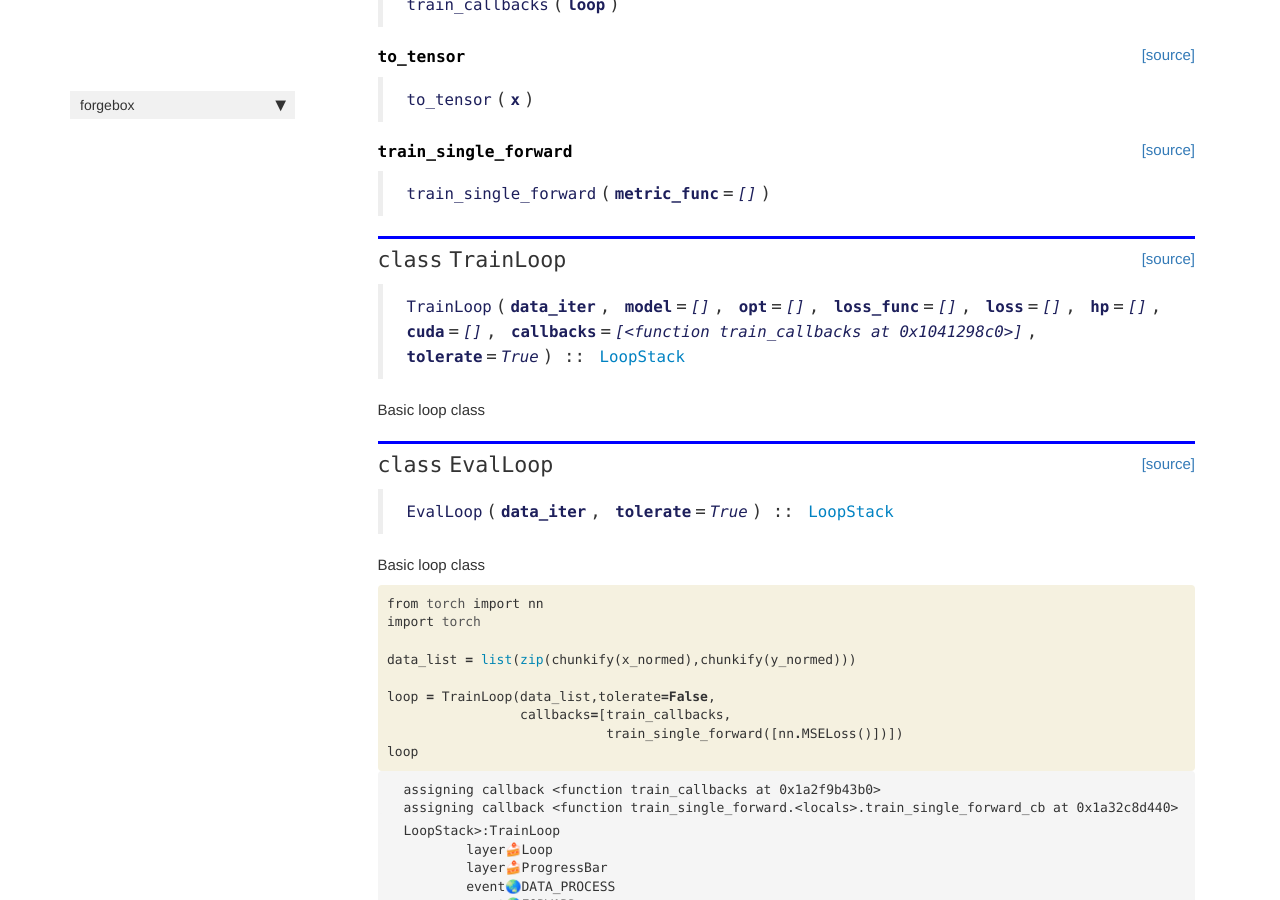
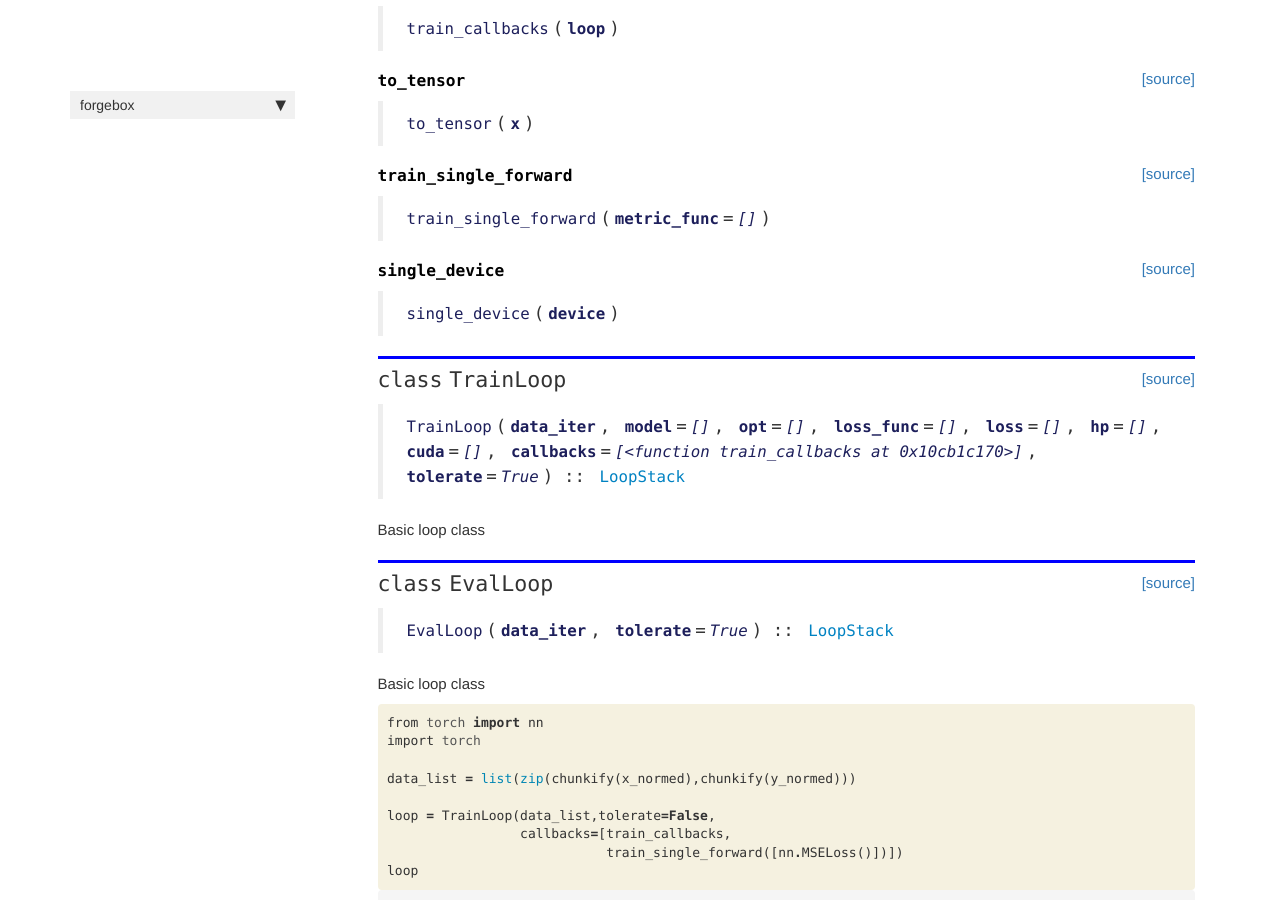
Before and after one commit to raynardj/forgebox, a Jekyll site: the page built from docs/loopstack.html, in a window 1280 px wide and 900 px high, scrolled down 2249 px. Built offline with Jekyll 4.4.1, drawn with Linux system fonts in a browser that asks for light colours; nearby versions of some CDN libraries; comment, search, counter and statistics services are not loaded.

```diff
--- a/docs/loopstack.html
+++ b/docs/loopstack.html
@@ -44,7 +44,7 @@
 
 <div class="inner_cell">
     <div class="input_area">
-<div class=" highlight hl-ipython3"><pre><span></span><span class="kn">from</span> <span class="nn">sklearn.datasets.california_housing</span> <span class="kn">import</span> <span class="n">fetch_california_housing</span>
+<div class=" highlight hl-ipython3"><pre><span></span><span class="kn">from</span> <span class="nn">sklearn.datasets.california_housing</span> <span class="k">import</span> <span class="n">fetch_california_housing</span>
 <span class="n">x</span><span class="p">,</span><span class="n">y</span> <span class="o">=</span> <span class="n">fetch_california_housing</span><span class="p">(</span><span class="n">return_X_y</span> <span class="o">=</span> <span class="kc">True</span><span class="p">)</span>
 
 <span class="n">x</span><span class="o">.</span><span class="n">shape</span><span class="p">,</span> <span class="n">y</span><span class="o">.</span><span class="n">shape</span>
@@ -140,7 +140,7 @@
 
 <div class="inner_cell">
     <div class="input_area">
-<div class=" highlight hl-ipython3"><pre><span></span><span class="kn">from</span> <span class="nn">matplotlib</span> <span class="kn">import</span> <span class="n">pyplot</span> <span class="k">as</span> <span class="n">plt</span>
+<div class=" highlight hl-ipython3"><pre><span></span><span class="kn">from</span> <span class="nn">matplotlib</span> <span class="k">import</span> <span class="n">pyplot</span> <span class="k">as</span> <span class="n">plt</span>
 <span class="o">%</span><span class="k">matplotlib</span> inline
 <span class="n">plt</span><span class="o">.</span><span class="n">imshow</span><span class="p">(</span><span class="n">x_normed</span><span class="p">[</span><span class="n">np</span><span class="o">.</span><span class="n">random</span><span class="o">.</span><span class="n">choice</span><span class="p">(</span><span class="nb">range</span><span class="p">(</span><span class="mi">1000</span><span class="p">),</span><span class="mi">10</span><span class="p">)])</span>
 </pre></div>
@@ -373,7 +373,27 @@
 
 
 <div class="output_markdown rendered_html output_subarea ">
-<h2 id="TrainLoop" class="doc_header"><code>class</code> <code>TrainLoop</code><a href="https://github.com/raynardj/forgebox/tree/master/forgebox/loopstack.py#L121" class="source_link" style="float:right">[source]</a></h2><blockquote><p><code>TrainLoop</code>(<strong><code>data_iter</code></strong>, <strong><code>model</code></strong>=<em><code>[]</code></em>, <strong><code>opt</code></strong>=<em><code>[]</code></em>, <strong><code>loss_func</code></strong>=<em><code>[]</code></em>, <strong><code>loss</code></strong>=<em><code>[]</code></em>, <strong><code>hp</code></strong>=<em><code>[]</code></em>, <strong><code>cuda</code></strong>=<em><code>[]</code></em>, <strong><code>callbacks</code></strong>=<em><code>[&lt;function train_callbacks at 0x1041298c0&gt;]</code></em>, <strong><code>tolerate</code></strong>=<em><code>True</code></em>) :: <a href="/forgebox/loopstack#LoopStack"><code>LoopStack</code></a></p>
+<h4 id="single_device" class="doc_header"><code>single_device</code><a href="https://github.com/raynardj/forgebox/tree/master/forgebox/loopstack.py#L121" class="source_link" style="float:right">[source]</a></h4><blockquote><p><code>single_device</code>(<strong><code>device</code></strong>)</p>
+</blockquote>
+
+</div>
+
+</div>
+
+</div>
+</div>
+
+</div>
+<div class="cell border-box-sizing code_cell rendered">
+
+<div class="output_wrapper">
+<div class="output">
+
+<div class="output_area">
+
+
+<div class="output_markdown rendered_html output_subarea ">
+<h2 id="TrainLoop" class="doc_header"><code>class</code> <code>TrainLoop</code><a href="https://github.com/raynardj/forgebox/tree/master/forgebox/loopstack.py#L133" class="source_link" style="float:right">[source]</a></h2><blockquote><p><code>TrainLoop</code>(<strong><code>data_iter</code></strong>, <strong><code>model</code></strong>=<em><code>[]</code></em>, <strong><code>opt</code></strong>=<em><code>[]</code></em>, <strong><code>loss_func</code></strong>=<em><code>[]</code></em>, <strong><code>loss</code></strong>=<em><code>[]</code></em>, <strong><code>hp</code></strong>=<em><code>[]</code></em>, <strong><code>cuda</code></strong>=<em><code>[]</code></em>, <strong><code>callbacks</code></strong>=<em><code>[&lt;function train_callbacks at 0x10cb1c170&gt;]</code></em>, <strong><code>tolerate</code></strong>=<em><code>True</code></em>) :: <a href="/forgebox/loopstack#LoopStack"><code>LoopStack</code></a></p>
 </blockquote>
 <p>Basic loop class</p>
 
@@ -394,7 +414,7 @@
 
 
 <div class="output_markdown rendered_html output_subarea ">
-<h2 id="EvalLoop" class="doc_header"><code>class</code> <code>EvalLoop</code><a href="https://github.com/raynardj/forgebox/tree/master/forgebox/loopstack.py#L139" class="source_link" style="float:right">[source]</a></h2><blockquote><p><code>EvalLoop</code>(<strong><code>data_iter</code></strong>, <strong><code>tolerate</code></strong>=<em><code>True</code></em>) :: <a href="/forgebox/loopstack#LoopStack"><code>LoopStack</code></a></p>
+<h2 id="EvalLoop" class="doc_header"><code>class</code> <code>EvalLoop</code><a href="https://github.com/raynardj/forgebox/tree/master/forgebox/loopstack.py#L151" class="source_link" style="float:right">[source]</a></h2><blockquote><p><code>EvalLoop</code>(<strong><code>data_iter</code></strong>, <strong><code>tolerate</code></strong>=<em><code>True</code></em>) :: <a href="/forgebox/loopstack#LoopStack"><code>LoopStack</code></a></p>
 </blockquote>
 <p>Basic loop class</p>
 
@@ -411,7 +431,7 @@
 
 <div class="inner_cell">
     <div class="input_area">
-<div class=" highlight hl-ipython3"><pre><span></span><span class="kn">from</span> <span class="nn">torch</span> <span class="kn">import</span> <span class="n">nn</span>
+<div class=" highlight hl-ipython3"><pre><span></span><span class="kn">from</span> <span class="nn">torch</span> <span class="k">import</span> <span class="n">nn</span>
 <span class="kn">import</span> <span class="nn">torch</span>
 
 <span class="n">data_list</span> <span class="o">=</span> <span class="nb">list</span><span class="p">(</span><span class="nb">zip</span><span class="p">(</span><span class="n">chunkify</span><span class="p">(</span><span class="n">x_normed</span><span class="p">),</span><span class="n">chunkify</span><span class="p">(</span><span class="n">y_normed</span><span class="p">)))</span>
@@ -638,7 +658,7 @@
 
 <div class="inner_cell">
     <div class="input_area">
-<div class=" highlight hl-ipython3"><pre><span></span><span class="kn">from</span> <span class="nn">matplotlib</span> <span class="kn">import</span> <span class="n">pyplot</span> <span class="k">as</span> <span class="n">plt</span>
+<div class=" highlight hl-ipython3"><pre><span></span><span class="kn">from</span> <span class="nn">matplotlib</span> <span class="k">import</span> <span class="n">pyplot</span> <span class="k">as</span> <span class="n">plt</span>
 </pre></div>
 
     </div>
--- a/docs/spacy.html
+++ b/docs/spacy.html
@@ -285,7 +285,7 @@
 
 <div class="inner_cell">
     <div class="input_area">
-<div class=" highlight hl-ipython3"><pre><span></span><span class="kn">from</span> <span class="nn">spacy</span> <span class="kn">import</span> <span class="n">load</span>
+<div class=" highlight hl-ipython3"><pre><span></span><span class="kn">from</span> <span class="nn">spacy</span> <span class="k">import</span> <span class="n">load</span>
 <span class="n">nlp</span> <span class="o">=</span> <span class="n">load</span><span class="p">(</span><span class="s2">&quot;en_core_web_sm&quot;</span><span class="p">)</span>
 
 <span class="n">compare_sentences</span><span class="p">(</span><span class="n">A</span><span class="p">,</span><span class="n">B</span><span class="p">,</span><span class="n">nlp</span><span class="p">)</span>
--- a/docs/traceable_edit_in_flask.html
+++ b/docs/traceable_edit_in_flask.html
@@ -28,7 +28,7 @@
 
 <div class="inner_cell">
     <div class="input_area">
-<div class=" highlight hl-ipython3"><pre><span></span><span class="kn">from</span> <span class="nn">flask</span> <span class="kn">import</span> <span class="n">Flask</span>
+<div class=" highlight hl-ipython3"><pre><span></span><span class="kn">from</span> <span class="nn">flask</span> <span class="k">import</span> <span class="n">Flask</span>
 <span class="n">app</span> <span class="o">=</span> <span class="n">Flask</span><span class="p">(</span><span class="vm">__name__</span><span class="p">)</span>
 
 <span class="nd">@app</span><span class="o">.</span><span class="n">route</span><span class="p">(</span><span class="s1">&#39;/&#39;</span><span class="p">)</span>
@@ -280,7 +280,7 @@
 
 <div class="inner_cell">
     <div class="input_area">
-<div class=" highlight hl-ipython3"><pre><span></span><span class="kn">from</span> <span class="nn">forgebox.df</span> <span class="kn">import</span> <span class="n">PandasDisplay</span>
+<div class=" highlight hl-ipython3"><pre><span></span><span class="kn">from</span> <span class="nn">forgebox.df</span> <span class="k">import</span> <span class="n">PandasDisplay</span>
 </pre></div>
 
     </div>
--- a/forgebox/_nbdev.py
+++ b/forgebox/_nbdev.py
@@ -36,6 +36,7 @@
          "train_callbacks": "15_loopstack.ipynb",
          "to_tensor": "15_loopstack.ipynb",
          "train_single_forward": "15_loopstack.ipynb",
+         "single_device": "15_loopstack.ipynb",
          "TrainLoop": "15_loopstack.ipynb",
          "EvalLoop": "15_loopstack.ipynb",
          "get_static": "30_traceable_edit_in_flask.ipynb",
```
Also changed, not shown: docs/loop.html (+15 -15 lines), forgebox/loopstack.py (+14 -2 lines), nbs/log.png (added).
